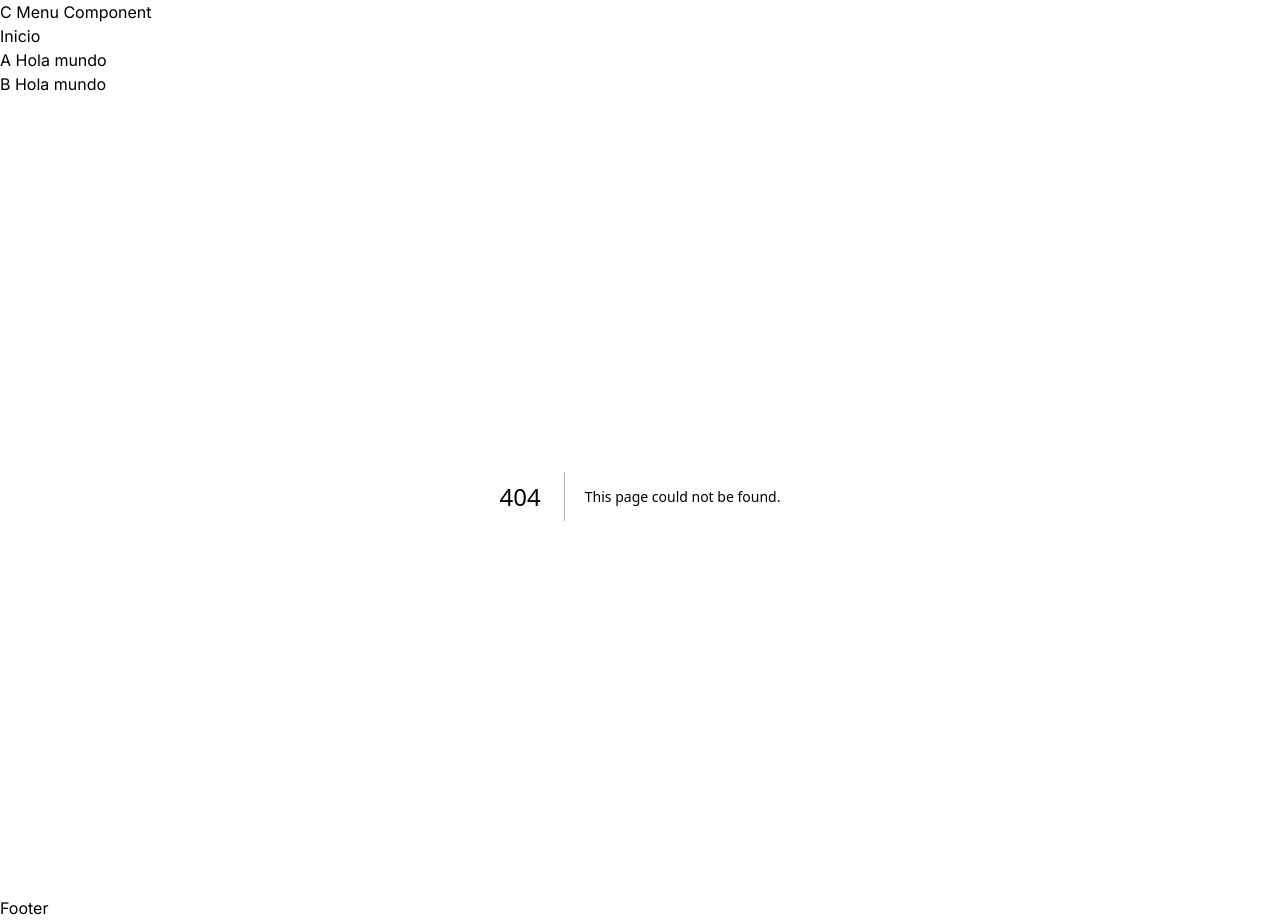
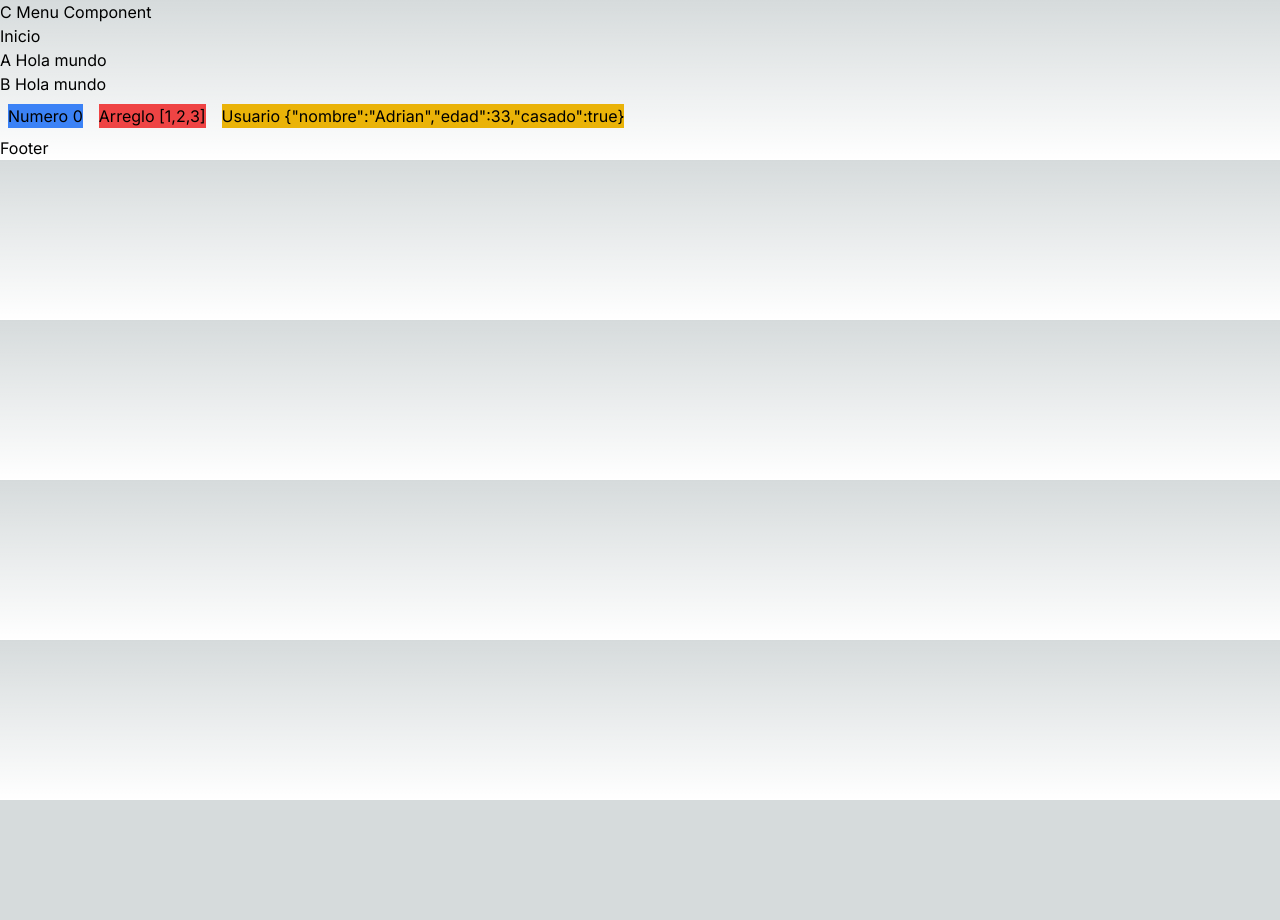
Before and after one commit to 2023-a-web-avanzada/ojeda-quiroz-kelvin-jose-ad, a Next.js app in the folder 03-react/my-app/: page /d_use_state in a window 1280 px wide. Before the commit this address had no page. After the commit the page ends 800 px from the top, so only its background shows below. Built offline with nearby package versions, Linux system fonts and the light colour scheme.

Commit message:
Add: implementation of useState and useEffect

```diff
--- a/03-react/my-app/app/c_componentes/CComponente.tsx
+++ b/03-react/my-app/app/c_componentes/CComponente.tsx
@@ -32,13 +32,19 @@ export default function CComponente(
         color
     )
 
+    const colorOtraBarra = ["yellow", "red"]
+    enum listaColores{
+        amarillo,
+        rojo
+    }
+
 
     return (
         <div className={"border border-solid border-black m-2 p-2"}>
 
             <a href={url} target="_blank">IR A URL</a>
             <p className={colorLocal}>Iteracion: {iteraciones} {iteracionLocal}</p>
-            <p>Mostrar: {mostrar}</p>
+            <p className={"bg-"+colorOtraBarra[listaColores.amarillo]+"-400 border-solid border"}>Mostrar: {mostrar}</p>
             {contenidoAdicional()}
             {/*{mostrar ?<p>Mostrar con if contraido</p>:<p>Ocultar con if contraido</p>}*/}
             {mostrar && <p>Mostrar rápido</p>}
@@ -54,6 +60,7 @@ export default function CComponente(
                         setColorLocal("bg-yellow-400 border-solid border")
                     }
 
+
                 }
             }>Imprimir evento
             </button>
--- /dev/null
+++ b/03-react/my-app/app/d_use_state/page.tsx
@@ -0,0 +1,90 @@
+'use client'
+import {useEffect, useState} from "react";
+
+interface Usuario {
+    nombre: string;
+    edad: number
+    casado: boolean
+    hijos?: number[]
+}
+
+
+export default function Page() {
+    const [numero, setNumero] = useState(0)
+    const [arregloNumeros, setArregloNumeros] = useState([1, 2, 3] as number[])
+    const [usuario, setUsuario] = useState({
+        nombre: "Adrian",
+        edad: 33,
+        casado: true
+    } as Usuario)
+
+    // ayuda a escuchar cambios en variables
+
+    useEffect(
+        ()=>{
+            console.log("Inicio el componente", numero, JSON.stringify(usuario))
+        },
+        [] // Si esta vacio se ejecuta al principio una vez
+    )
+
+    useEffect(
+        ()=>{
+            console.log("Cambio numero:", numero)
+        },
+        [numero]
+    )
+
+    useEffect(
+        ()=>{
+            console.log("Cambio arregloNumero:", arregloNumeros)
+        },
+        [arregloNumeros]
+    )
+
+    useEffect(
+        ()=>{
+            console.log("Cambio usuario:", JSON.stringify(usuario))
+        },
+        [usuario]
+    )
+    useEffect(
+        ()=>{
+            console.log("Cambio usuario OR arregloNumero OR usuario:", numero, arregloNumeros, JSON.stringify(usuario))
+        },
+        [numero, arregloNumeros, usuario]
+    )
+
+    return (
+        <>
+            <button className={"bg-blue-500 m-2"} onClick={
+                (event) => {
+                    event.preventDefault()
+                    setNumero(numero + 1)
+                }
+            }>
+                Numero {numero}
+            </button>
+            <button className={"bg-red-500 m-2"} onClick={
+                (event) => {
+                    event.preventDefault()
+                    setArregloNumeros([...arregloNumeros, 1])
+                }
+            }>
+                Arreglo {JSON.stringify(arregloNumeros)}
+            </button>
+            <button className={"bg-yellow-500 m-2"} onClick={
+                (event) => {
+                    event.preventDefault()
+                    let usuarioNuevo = {
+                        ...usuario,
+                        nombre: new Date().toString()
+                    }
+                    setUsuario(usuarioNuevo)
+                }
+            }>
+               Usuario {JSON.stringify((usuario))}
+            </button>
+
+        </>
+    )
+}
--- /dev/null
+++ b/03-react/my-app/app/e_custom_hook/const/monedas.const.ts
@@ -0,0 +1,7 @@
+import {Moneda} from "@/app/e_custom_hook/interfaces/moneda";
+
+const MonedasConst: Moneda[] = [
+    {id: 'USD', nombre: "Dolar estado unidense"},
+    {id: 'MXN', nombre: "Pesos mexicanos"},
+    {id: 'EUR', nombre: "Euro"},
+]
--- /dev/null
+++ b/03-react/my-app/app/e_custom_hook/hooks/useSelectMoneda.tsx
@@ -0,0 +1,3 @@
+export default function useSelectMoneda(){
+    return []
+}
--- /dev/null
+++ b/03-react/my-app/app/e_custom_hook/interfaces/moneda.ts
@@ -0,0 +1,4 @@
+export interface Moneda{
+    id: string,
+    nombre: string
+}
```
